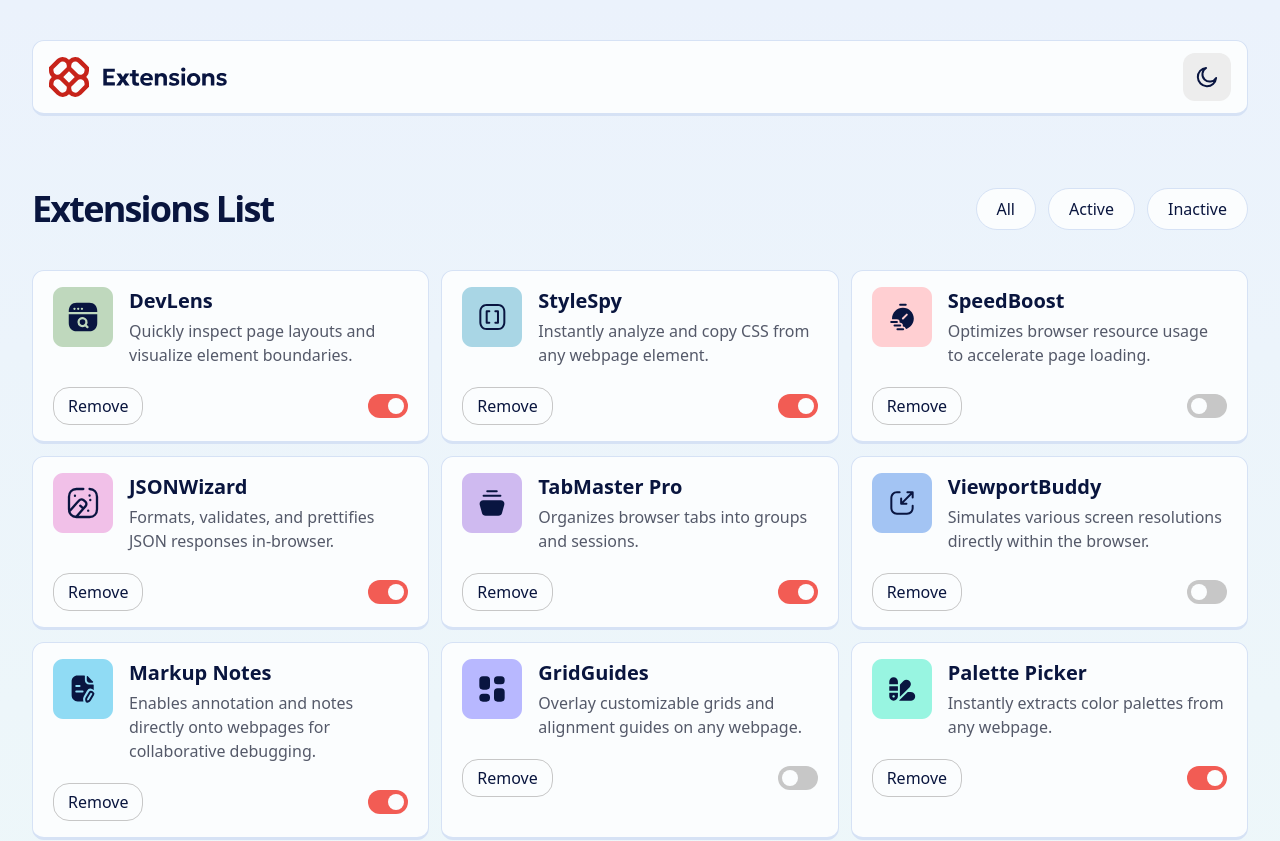
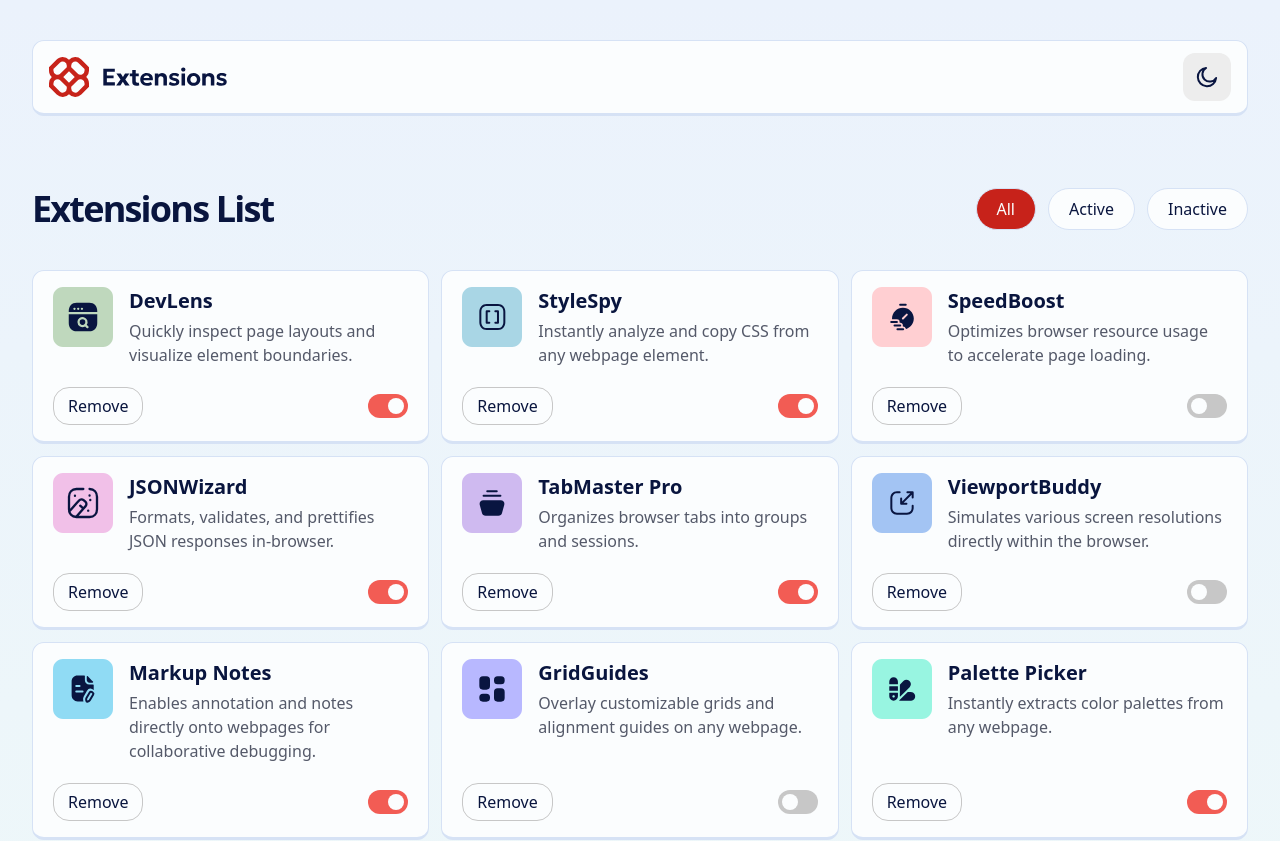
Before and after one commit to kerekiwere/browser-extensions-manager, a React (Vite) app: page / in a window 1280 px wide. Shown: the top 841 px of the page. Built offline with nearby package versions, Linux system fonts and the light colour scheme.

Commit message:
Add filter functionality

```diff
--- a/src/components/ExtensionCard.jsx
+++ b/src/components/ExtensionCard.jsx
@@ -4,7 +4,7 @@ import ToggleSwitch from "./ToggleSwitch";
 
 export default function ExtensionCard({ extension }) {
   return (
-    <div className="bg-neutral-0 rounded-xl border border-b-3 border-neutral-200 px-5 py-4 dark:border-neutral-900 dark:bg-neutral-800">
+    <div className="bg-neutral-0 flex flex-col justify-between rounded-xl border border-b-3 border-neutral-200 px-5 py-4 dark:border-neutral-900 dark:bg-neutral-800">
       <div className="mb-5 flex gap-4">
         <div className="shrink-0">
           <img src={extension.logo} alt={`${extension.name} logo`} />
--- a/src/components/FilterButton.jsx
+++ b/src/components/FilterButton.jsx
@@ -1,8 +1,11 @@
 import React from "react";
 
-export default function FilterButton({ children }) {
+export default function FilterButton({ children, onClick, isActive }) {
   return (
-    <button className="bg-neutral-0 border-neutral cursor-pointer rounded-full border border-neutral-200 px-5 py-2 text-xl hover:opacity-75 md:text-base dark:border-neutral-600 dark:bg-neutral-700">
+    <button
+      className={`bg-neutral-0 border-neutral cursor-pointer rounded-full border border-neutral-200 px-5 py-2 text-xl hover:opacity-75 md:text-base dark:border-neutral-600 dark:bg-neutral-700 ${isActive && "text-neutral-0 bg-red-700 dark:border-red-400 dark:bg-red-400 dark:text-neutral-900"}`}
+      onClick={onClick}
+    >
       {children}
     </button>
   );
--- a/src/components/ToggleSwitch.jsx
+++ b/src/components/ToggleSwitch.jsx
@@ -1,7 +1,6 @@
 import React from "react";
 
 export default function ToggleSwitch({ isActive }) {
-  console.log(isActive);
   return (
     <label>
       <div className="relative cursor-pointer">
--- a/src/contexts/ExtensionsContext.jsx
+++ b/src/contexts/ExtensionsContext.jsx
@@ -5,13 +5,31 @@ const ExtensionsContext = createContext();
 
 const ExtensionsProvider = ({ children }) => {
   const [extensions, setExtensions] = useState([]);
+  const [filteredExtensions, setFilteredExtensions] = useState([]);
+  const [filter, setFilter] = useState("All");
 
   useEffect(() => {
     setExtensions(data);
   }, []);
 
+  useEffect(() => {
+    setFilteredExtensions(() => {
+      if (filter === "Active") return extensions.filter((ext) => ext.isActive);
+      if (filter === "Inactive")
+        return extensions.filter((ext) => !ext.isActive);
+      return extensions;
+    });
+  }, [filter, extensions]);
+
   return (
-    <ExtensionsContext.Provider value={{ extensions, setExtensions }}>
+    <ExtensionsContext.Provider
+      value={{
+        extensions: filteredExtensions,
+        setExtensions,
+        filter,
+        setFilter,
+      }}
+    >
       {children}
     </ExtensionsContext.Provider>
   );
--- a/src/sections/Main.jsx
+++ b/src/sections/Main.jsx
@@ -5,7 +5,7 @@ import Button from "../components/Button";
 import FilterButton from "../components/FilterButton";
 
 export default function Main() {
-  const { extensions } = useContext(ExtensionsContext);
+  const { extensions, filter, setFilter } = useContext(ExtensionsContext);
 
   return (
     <main className="container">
@@ -14,9 +14,24 @@ export default function Main() {
           Extensions List
         </h1>
         <div className="flex justify-center gap-3">
-          <FilterButton>All</FilterButton>
-          <FilterButton>Active</FilterButton>
-          <FilterButton>Inactive</FilterButton>
+          <FilterButton
+            onClick={() => setFilter("All")}
+            isActive={filter === "All"}
+          >
+            All
+          </FilterButton>
+          <FilterButton
+            onClick={() => setFilter("Active")}
+            isActive={filter === "Active"}
+          >
+            Active
+          </FilterButton>
+          <FilterButton
+            onClick={() => setFilter("Inactive")}
+            isActive={filter === "Inactive"}
+          >
+            Inactive
+          </FilterButton>
         </div>
       </div>
       <div className="grid gap-3 sm:grid-cols-2 lg:grid-cols-3">
```
